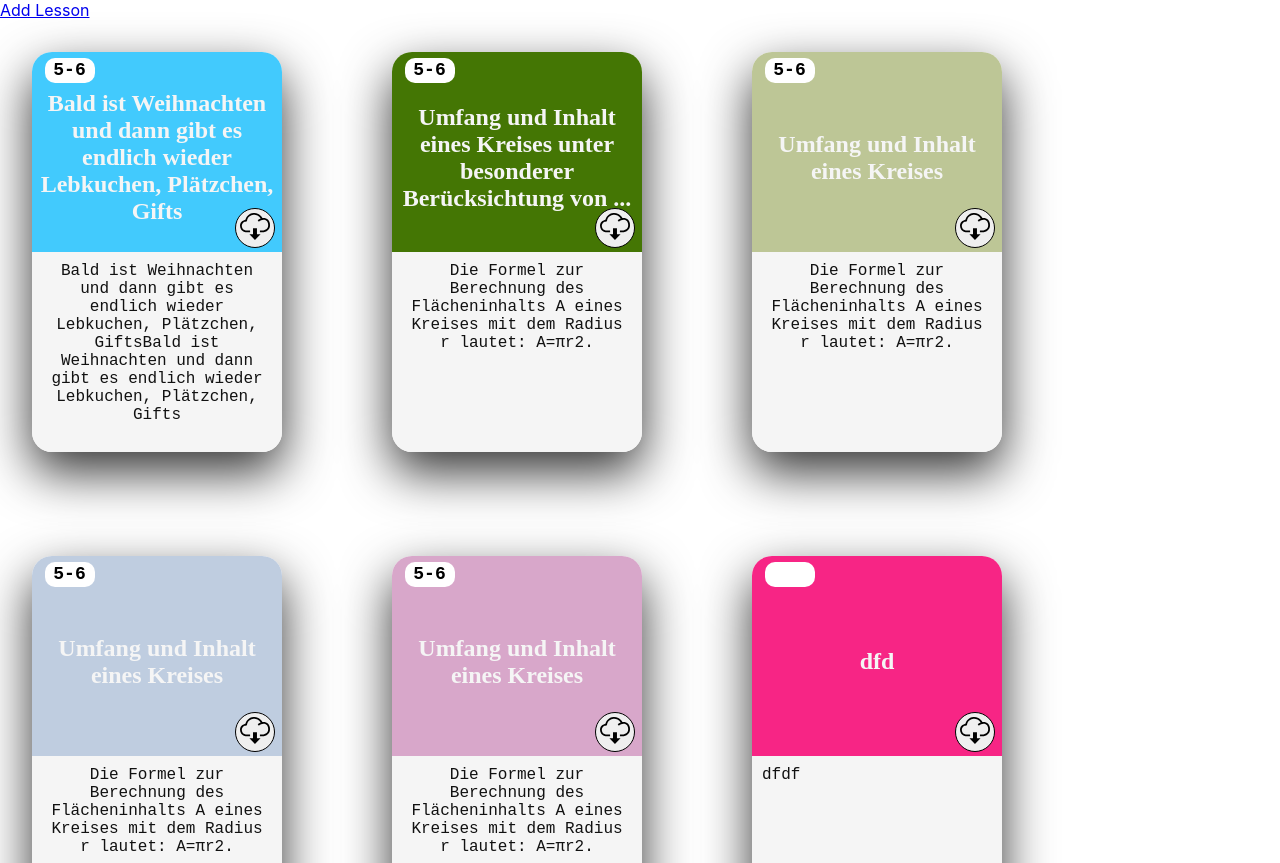
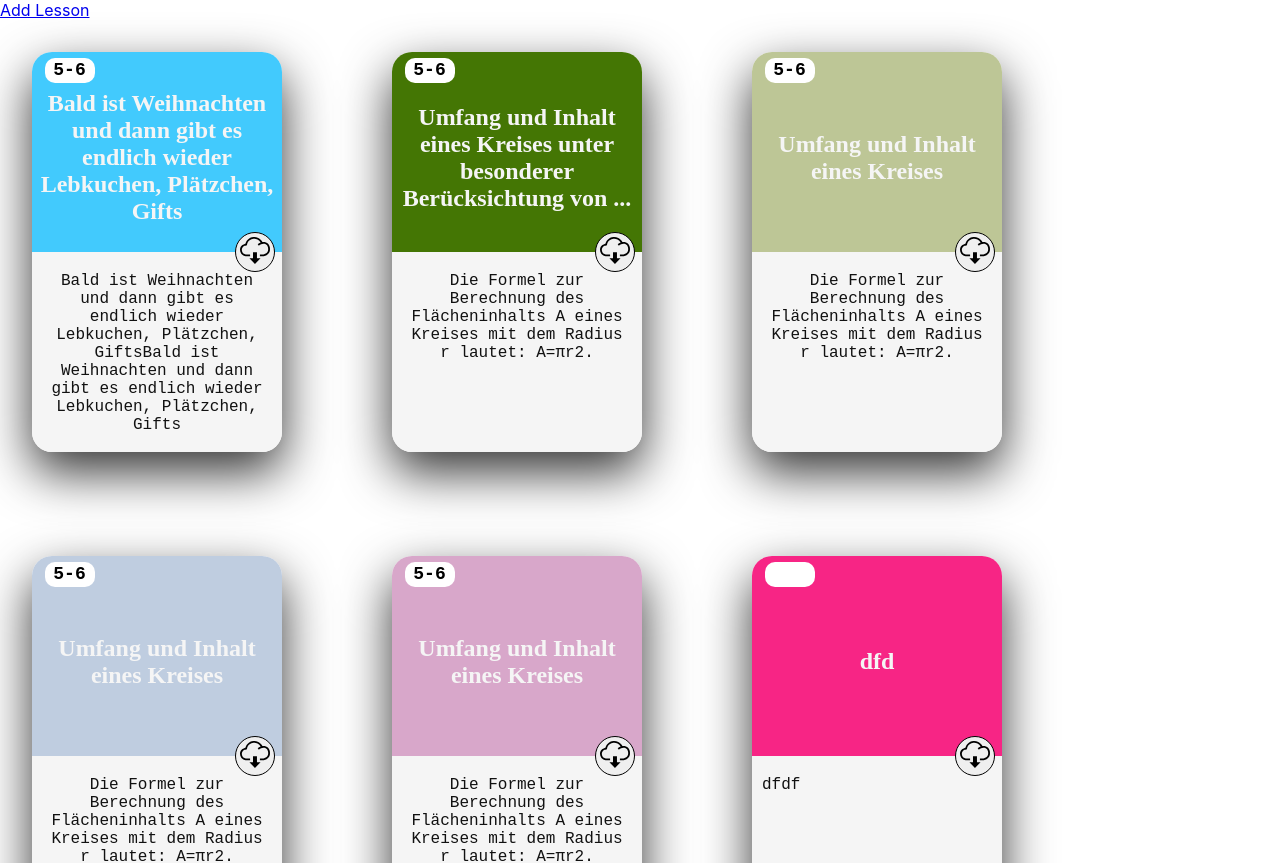
Before and after one commit to Die-Gebildeten/teacherlibrary, a React (Create React App) app: page / in a window 1280 px wide. Shown: the top 863 px of the page. Built offline with nearby package versions, Linux system fonts and the light colour scheme; data requests are answered from the project's data file.

Commit message:
move button to middle of card

```diff
--- a/src/components/Card.js
+++ b/src/components/Card.js
@@ -6,6 +6,7 @@ import CardTag from "../components/CardTag";
 
 
 const CardContainer = styled.div`
+  position: relative;
   display: grid;
   grid-template-rows: 50% 50%;
   width: 250px;
@@ -13,6 +14,13 @@ const CardContainer = styled.div`
   border-radius: 20px;
   margin: 2rem;
   box-shadow: 0 20px 50px rgba(0, 0, 0, 0.8);
+
+  button {
+    position: absolute;
+    bottom: 180px;
+    right: 3%;
+    z-index: 3;
+  }
 `;
 
 const UpperCard = styled.div`
@@ -33,11 +41,7 @@ const UpperCard = styled.div`
     margin: 0.3rem;
     margin-top: 1rem;
   }
-  button {
-    position: absolute;
-    bottom: 2%;
-    right: 3%;
-  }
+
   div {
     position: absolute;
     top: 3%;
@@ -59,6 +63,7 @@ const LowerCard = styled.div`
     color: #111;
     text-align: center;
     padding: 10px;
+    margin-top: 10px;
   }
 `;
 const CardSideTags = styled.div`
@@ -81,10 +86,10 @@ const CardSideTags = styled.div`
 function Card({ label, title, color, text, tag1, tag2, tag3, tag4 }) {
   return (
     <CardContainer color={color}>
+        <DownloadButton />
       <UpperCard color={color}>
         <CardLabel>{label}</CardLabel>
         <h2>{title}</h2>
-        <DownloadButton />
       </UpperCard>
       <LowerCard>
         <p>{text}</p>
```
